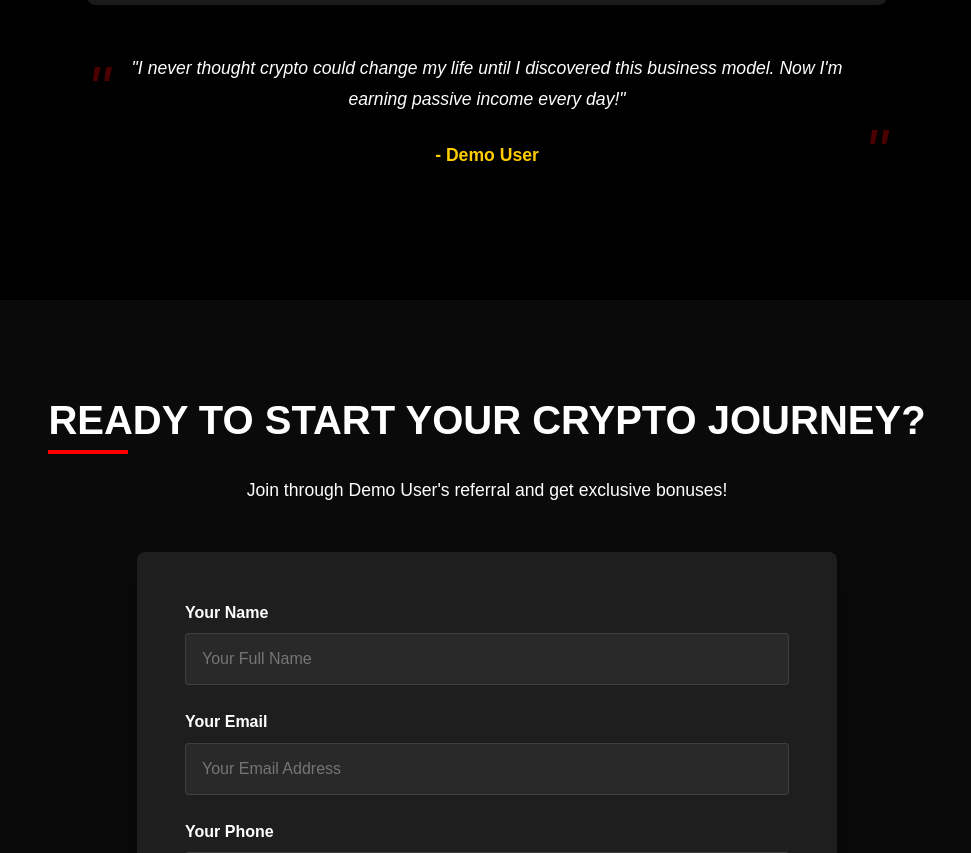
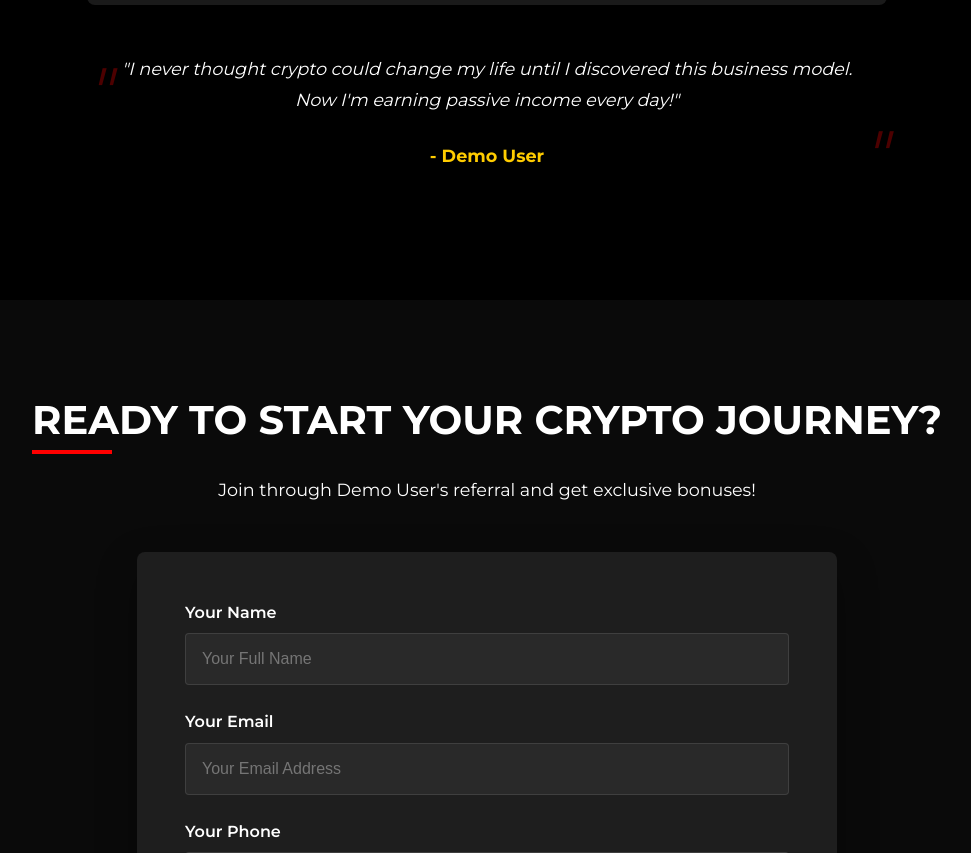
Before and after one commit to Emon-ProCoder7/Pop-max-tribe, a plain HTML site: page static/index.html in a window 1280 px wide. Shown: the part 1999-2852 px from the top of the page, without its empty margins (153-1124 px from the left). Drawn offline with Linux system fonts and the light colour scheme.

Commit message:
Update index.html

```diff
--- a/static/index.html
+++ b/static/index.html
@@ -3,8 +3,9 @@
 <head>
     <meta charset="UTF-8">
     <meta name="viewport" content="width=device-width, initial-scale=1.0">
-    <title>Crypto Success - Demo User's Page</title>
+    <title>Crypto Success - Pop Max Tribe</title>
     <link rel="stylesheet" href="styles.css">
+    <link href="https://fonts.googleapis.com/css2?family=Montserrat:wght@400;600;700;800&family=Roboto:wght@400;700&display=swap" rel="stylesheet">
     <script>
     // Default referral data
     window.REFERRAL_DATA = {
```
